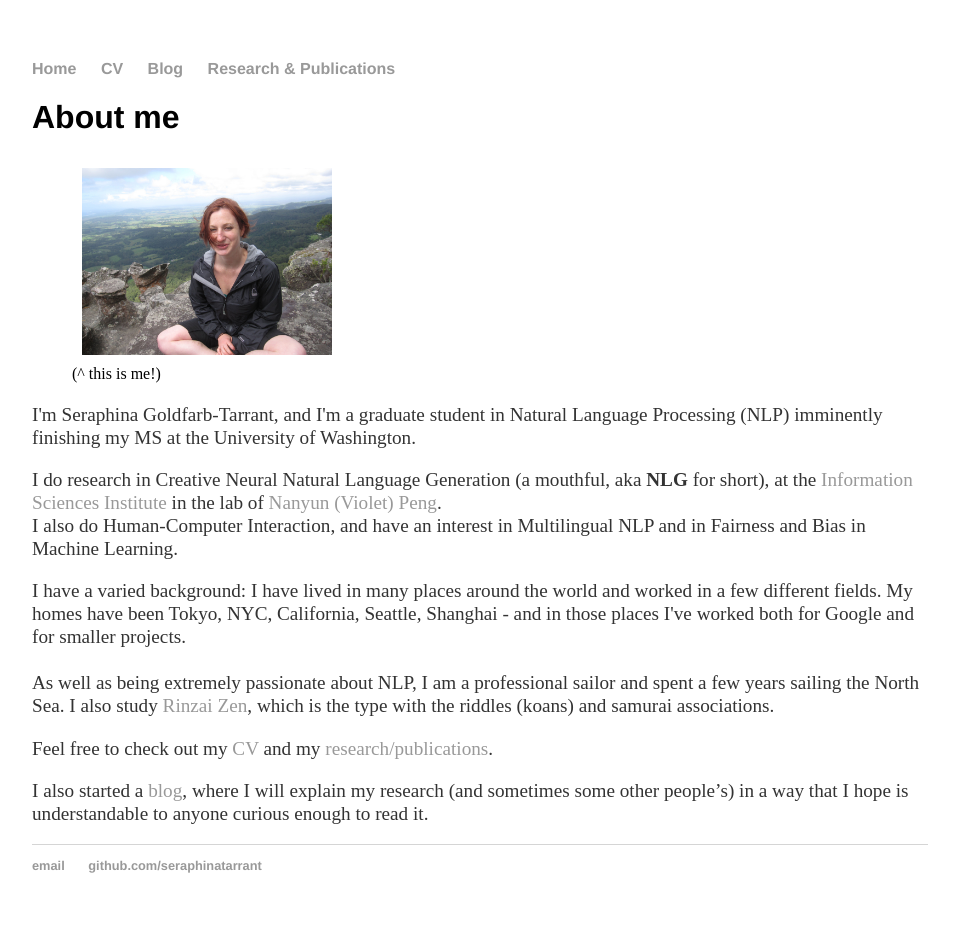
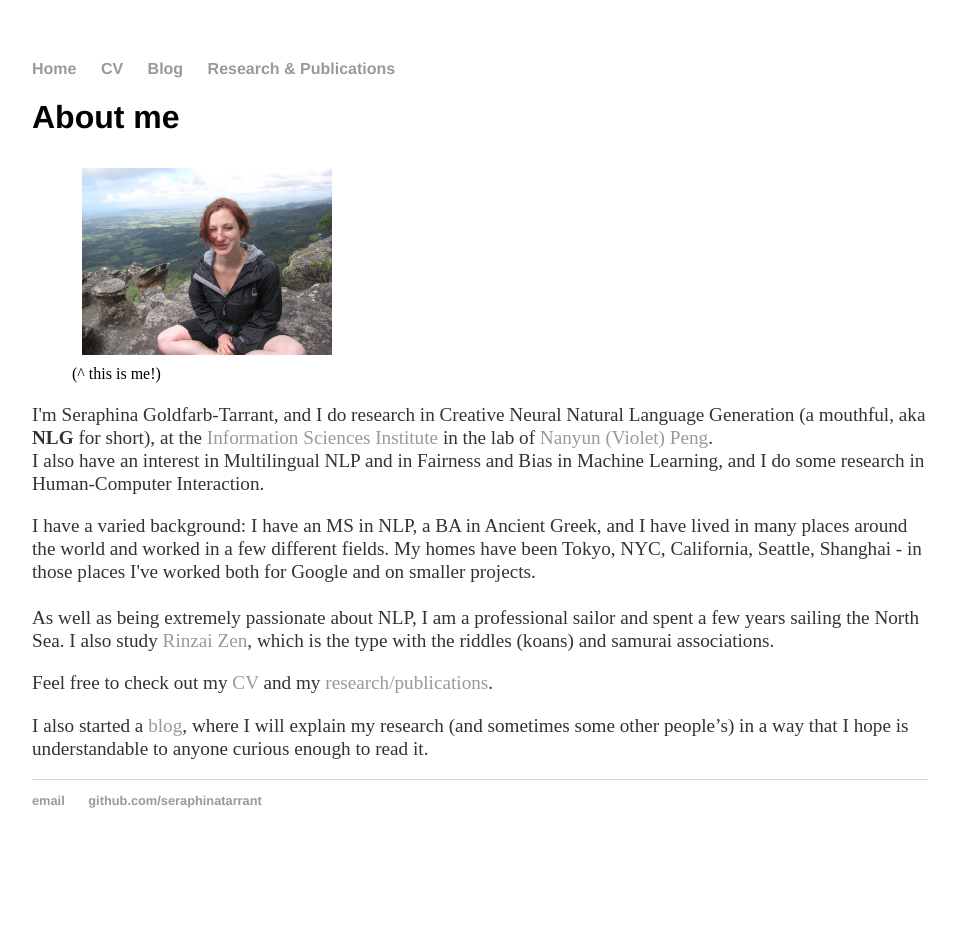
Before and after one commit to seraphinatarrant/seraphinatarrant.github.io, a Jekyll site: the page built from index.html, in a window 1280 px wide. Shown: the whole page, without its empty margins (160-1117 px from the left). Built offline with Jekyll 4.4.1, drawn with Linux system fonts in a browser that asks for light colours; after the commit the page ends 900 px from its top, so only the background shows below that.

Commit message:
bio updates

```diff
--- a/blog/index.html
+++ b/blog/index.html
@@ -30,5 +30,5 @@ title: Here's where I talk to humans about AI
         Sometimes they are helpful for context, sometimes they give the <i>why</i>.
     </p>
     <ul class="posts">
-        <li><a href="2019/04/04/about-NLG">About Natural Language Generation</a></li>
+        <li><a href="2019/04/04/about-NLG">Why Natural Language Generation Matters</a></li>
     </ul>
--- a/index.html
+++ b/index.html
@@ -8,19 +8,15 @@ title: Seraphina Goldfarb-Tarrant
 	file="images/seraphina_kangaroo_valley.jpeg" padding="10px"
 	alt="photo of Seraphina" caption=" (^ this is me!)" %}
 
-	<p>I'm Seraphina Goldfarb-Tarrant, and I'm a graduate student in Natural Language Processing (NLP)
-		imminently finishing my MS at
-		the University of Washington. </p>
-	<p>I do research in Creative Neural Natural Language Generation (a mouthful, aka <strong>NLG</strong> for short),
+	<p>I'm Seraphina Goldfarb-Tarrant, and I do research in Creative Neural Natural Language Generation (a mouthful, aka <strong>NLG</strong> for short),
 		at the <a href="https://www.isi.edu/">Information Sciences Institute </a> in the lab of
 		<a href="https://violetpeng.github.io/">Nanyun (Violet) Peng</a>.
 		<br>
-		I also do
-		Human-Computer Interaction, and have an interest in Multilingual NLP and in Fairness and Bias
-		in Machine Learning.
+		I also have an interest in Multilingual NLP and in Fairness and Bias
+		in Machine Learning, and I do some research in Human-Computer Interaction.
 	</p>
-	<p>I have a varied background: I have lived in many places around the world and worked in a few
-	different fields. My homes have been Tokyo, NYC, California, Seattle, Shanghai - and in those places I've worked both for Google and for smaller projects.
+	<p>I have a varied background: I have an MS in NLP, a BA in Ancient Greek, and I have lived in many places around the world and worked in a few
+	different fields. My homes have been Tokyo, NYC, California, Seattle, Shanghai -  in those places I've worked both for Google and on smaller projects.
 		<br><br>
 		As well as being extremely passionate about NLP, I am a professional
 		sailor and spent a few years sailing the North Sea. I also study
```
